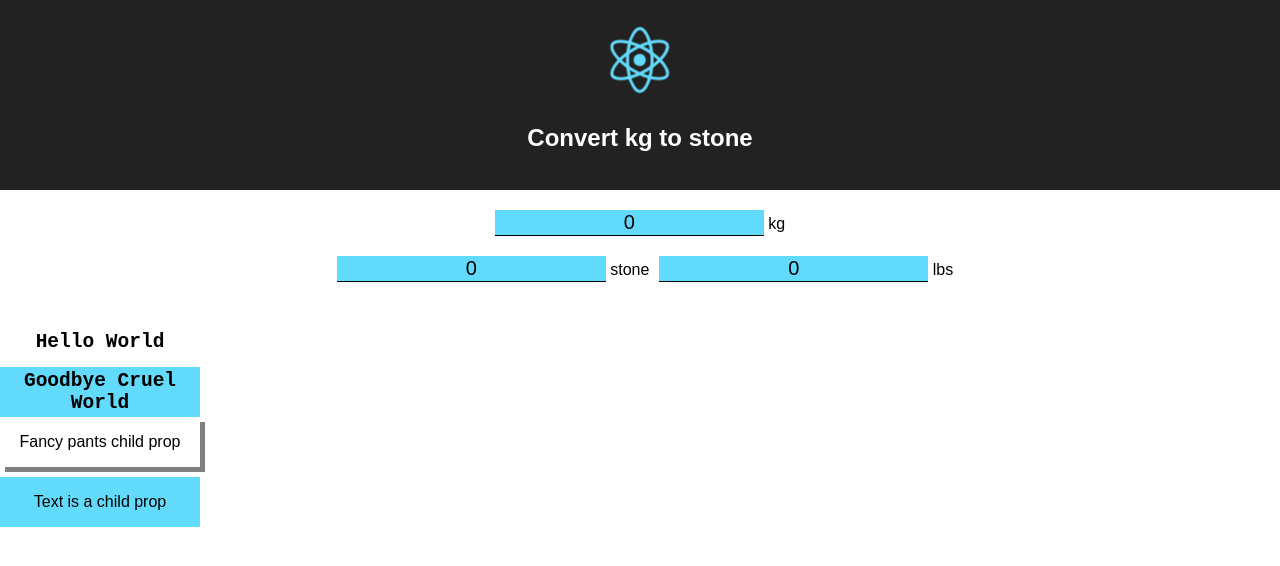
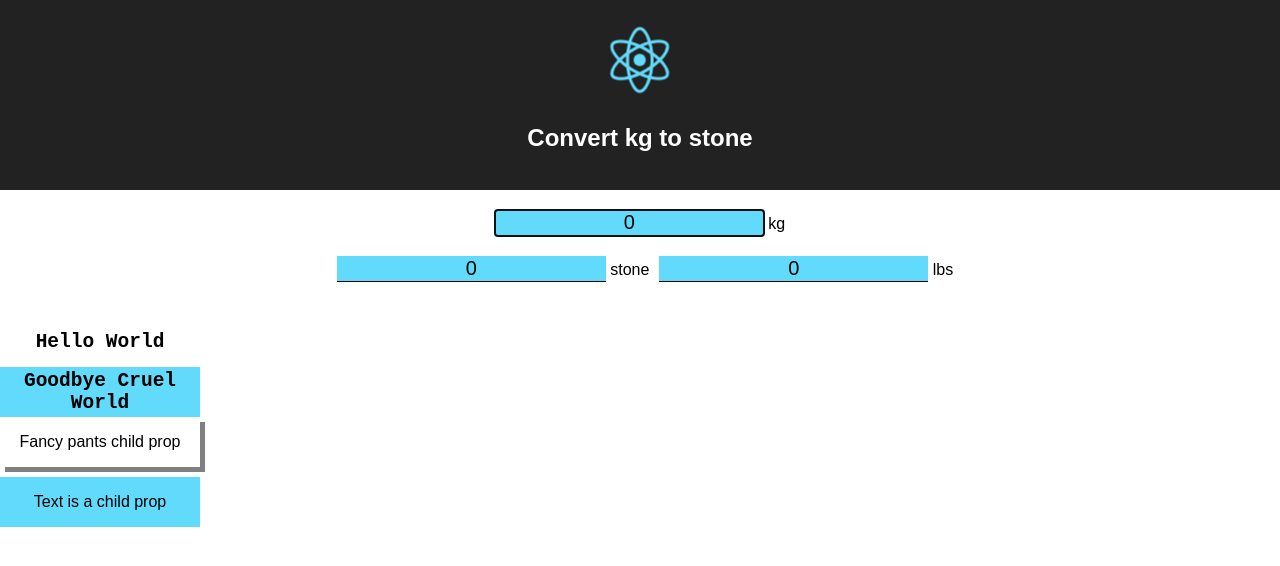
Before and after one commit to claire-codes/react-app-playground, a React (Create React App) app: page / in a window 1280 px wide. Shown: the top 566 px of the page. Built offline with nearby package versions, Linux system fonts and the light colour scheme.

Commit message:
Replace innerRef with ref per warning

```diff
--- a/src/App.js
+++ b/src/App.js
@@ -87,7 +87,7 @@ class App extends Component {
                             type="number"
                             onChange={this.handleKgChange}
                             value={this.state.kg}
-                            innerRef={input => {
+                            ref={input => {
                                 this.nameInput = input;
                             }}
                         />
```
